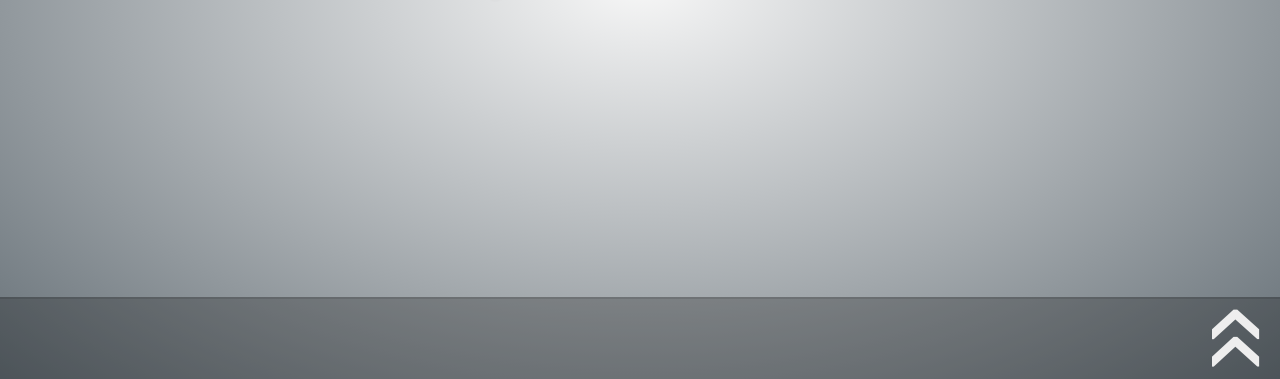
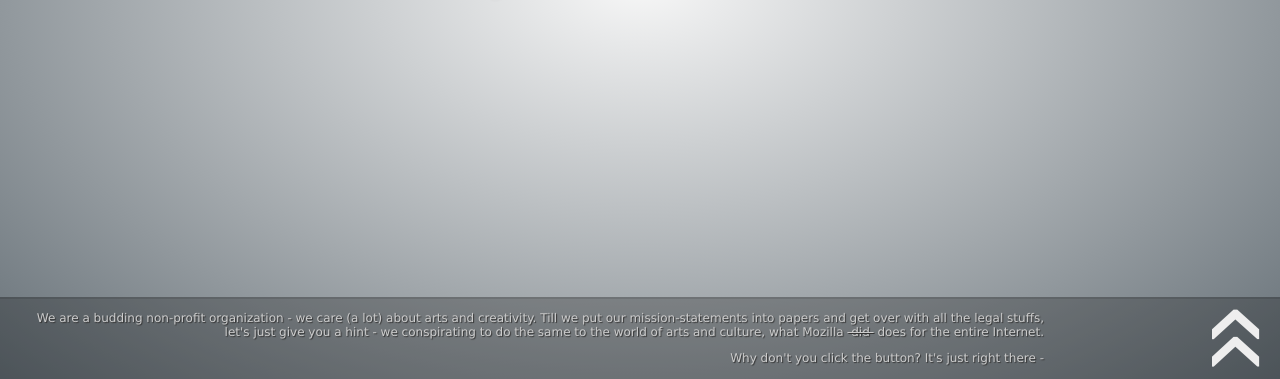
Before and after one commit to debloper/Samsaptak, a plain HTML site: page index.html in a window 1280 px wide. Shown: the part 421-800 px from the top of the page. Drawn offline with Linux system fonts and the light colour scheme; a web font is replaced by a local one.

Commit message:
Text section added to header-nav and styled

```diff
--- a/index.html
+++ b/index.html
@@ -12,6 +12,10 @@
       <h5>Liberating Multimedia for Renaissance 2.0</h5>
     </hgroup>
     <nav>
+      <section>
+        <p>We are a budding non-profit organization - we care (a lot) about arts and creativity. Till we put our mission-statements into papers and get over with all the legal stuffs, let's just give you a hint - we conspirating to do the same to the world of arts and culture, what Mozilla <strike>&nbsp;did&nbsp;</strike> does for the entire Internet.</p>
+        <p>Why don't you click the button? It's just right there -
+      </section>
       <aside>«</aside>
     </nav>
   </header>
--- a/style/base.css
+++ b/style/base.css
@@ -35,11 +35,21 @@ header hgroup h5 {
 }
 header nav {
 	width: 100%;
-	height: 80px;
+	height: 10%;
+	min-height: 80px;
 	bottom: 0;
 	position: fixed;
 	background: rgba(0,0,0,0.25);
 	border-top: 2px solid rgba(0,0,0,0.1);
+}
+header nav section {
+	color: #ccc;
+	width: 80%;
+	float: left;
+	padding: 0 20px;
+	font: 12px Verdana, Geneva, sans-serif;
+	text-align: right;
+	text-shadow: 1px 1px 1px #333;
 }
 header nav aside {
 	color: #eee;
@@ -51,4 +61,5 @@ header nav aside {
 	-ms-transform: rotate(90deg);
 	-o-transform: rotate(90deg);
 	transform: rotate(90deg);
+	cursor: pointer;
 }
```
